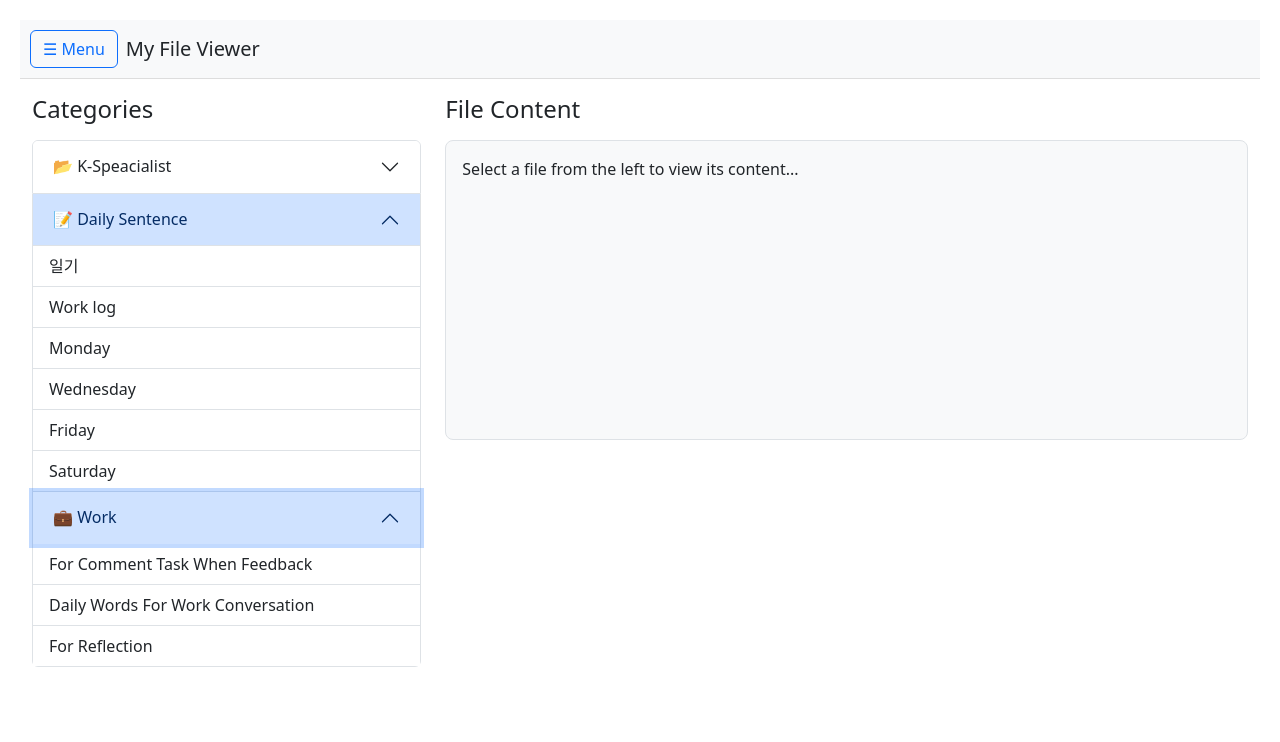
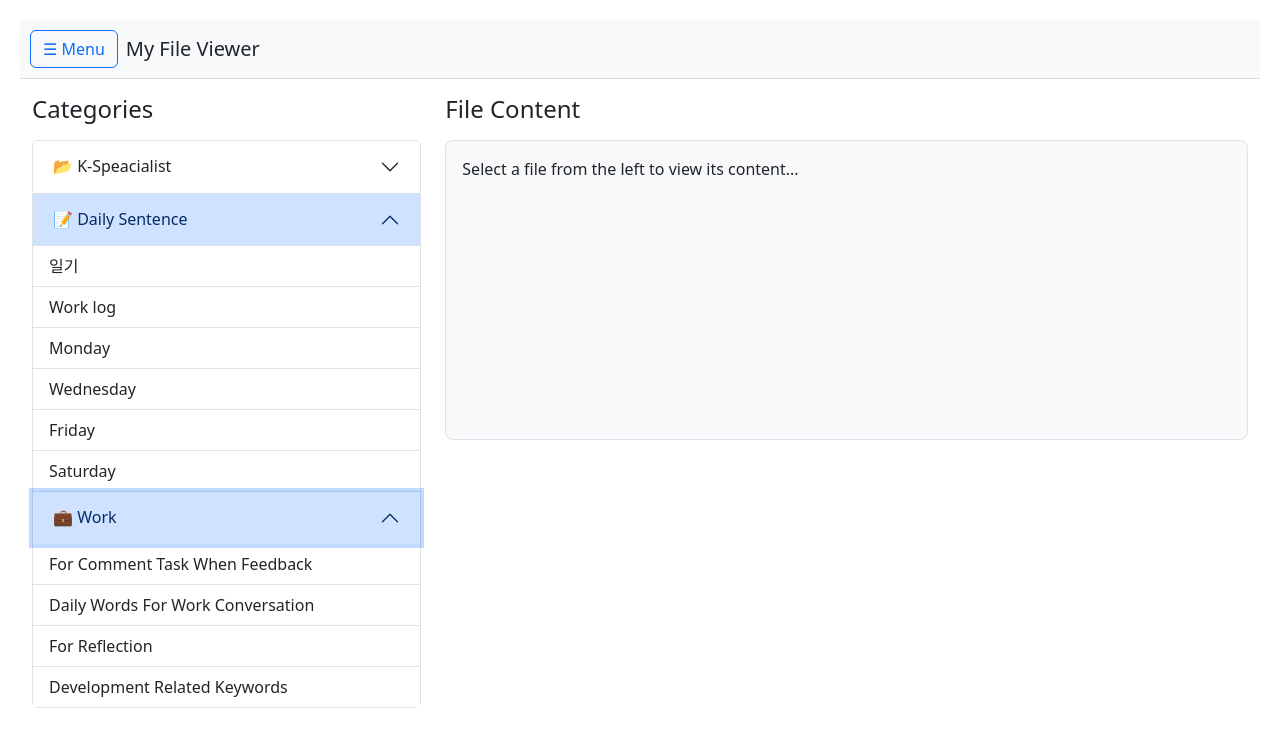
Before and after one commit to Sarayuth15/txt-file-viewer, a plain HTML site: page index.html in a window 1280 px wide. Both pictures are taken after a click on the button "💼 Work". Drawn offline with nearby package versions, Linux system fonts and the light colour scheme.

Commit message:
update file contence

```diff
--- a/index.html
+++ b/index.html
@@ -94,6 +94,7 @@
                                     <li class="list-group-item file-link" data-file="docs/work/for_comment_task_when_feedback.txt">For Comment Task When Feedback</li>
                                     <li class="list-group-item file-link" data-file="docs/work/daily_words_for_work_conversation.txt">Daily Words For Work Conversation</li>
                                     <li class="list-group-item file-link" data-file="docs/work/for_reflection.txt">For Reflection</li>
+                                    <li class="list-group-item file-link" data-file="docs/work/development_related_keywords.txt">Development Related Keywords</li>
                                 </ul>
                             </div>
                         </div>
```
Also changed, not shown: docs/work/development_related_keywords.txt (added), docs/work/for_reflection.txt.
